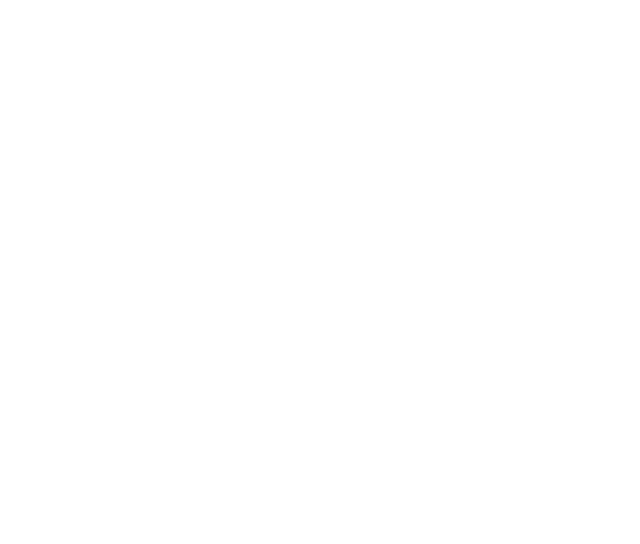
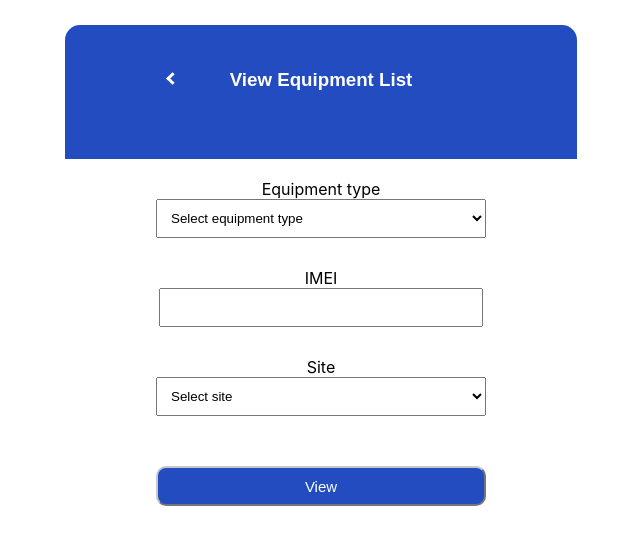
Before and after one commit to shp2018/SCEM, a React (Create React App) app in the folder SCEM Web/: page /viewEquipmentList in a window 1280 px wide. Before the commit this address had no page. Shown: the top 544 px of the page, without its empty margins (319-959 px from the left). Built offline with nearby package versions, Linux system fonts and the light colour scheme.

Commit message:
view equipment list page

```diff
--- a/SCEM Web/src/App.js
+++ b/SCEM Web/src/App.js
@@ -26,6 +26,7 @@
 import EquipmentTypeCreate from "./routes/equipmentType-create";
 import EquipmentManagement from "./routes/equipmentManagement";
 import CreateEquipmentManagement from "./routes/createEquipmentManagement";
+import ViewEquipmentList from "./routes/viewEquipmentList";
 
 function App() {
     return (
@@ -56,6 +57,7 @@
                 <Route path={"/equipmentType/create"} element={<EquipmentTypeCreate/>}/>
                 <Route path={"/equipmentManagement"} element={<EquipmentManagement/>}/>
                 <Route path={"/equipmentManagement/create"} element={<CreateEquipmentManagement/>}/>
+                <Route path={"/viewEquipmentList"} element={<ViewEquipmentList/>}/>
             </Routes>
         </Router>
     );
--- /dev/null
+++ b/SCEM Web/src/css/viewEquipmentList.css
@@ -0,0 +1,95 @@
+
+#createEquipmentManagement-page {
+    text-align: center;
+}
+
+#createEquipmentManagement-backButton {
+    position: absolute;
+    left: calc(50% - 153px);
+    filter: invert(100%);
+    margin-top: 17px;
+}
+
+#createEquipmentManagement-header {
+    background-color: #224cbf;
+    margin-left: 30%;
+    margin-right: 30%;
+    padding-bottom: 50px;
+    padding-top: 25px;
+    border-top-left-radius: 15px;
+    border-top-right-radius: 15px;
+    margin-top: 25px;
+}
+
+#createEquipmentManagement-createEquipmentManagementText {
+    color: white;
+    font-family: Arial, Helvetica, sans-serif;
+}
+
+#createEquipmentManagement-subtitle {
+    text-align: center;
+    font-family: Arial, Helvetica, sans-serif;
+}
+
+#createEquipmentManagement-inputBoxes {
+    display: flex;
+    flex-direction: column;
+    align-items: center;
+    justify-content: center;
+  }
+
+
+  #createEquipmentManagement-Input {
+    width: 300px;
+    padding: 10px;
+    margin-bottom: 10px;
+  }
+
+
+
+#createEquipmentManagement-Label {
+    text-align:left;
+}
+
+
+#createEquipmentManagement-createEquipmentManagementbutton {
+    font-family: Arial, Helvetica, sans-serif;
+    font-size: 15px;
+    color: white;
+    width: 330px;
+    height: 40px;
+    margin-top: 20px;
+    border-radius: 10px;
+    background-color: #224cbf;
+    border-color: #c4c7cc;
+}
+
+#createEquipmentManagement-CheckImeiButton {
+    background-color: blue;
+    color: white;
+    padding: 10px 20px;
+    font-size: 16px;
+    border: none;
+    cursor: pointer;
+    margin-top: 10px;
+  }
+
+
+table {
+    margin: 0 auto;
+  }
+
+
+  table {
+    border-collapse: collapse;
+  }
+
+  th,
+  td {
+    border: 1px solid black;
+    padding: 8px;
+  }
+
+  th {
+    background-color: #5982d3;
+  }
--- a/SCEM Web/src/routes/createEquipmentManagement.js
+++ b/SCEM Web/src/routes/createEquipmentManagement.js
@@ -32,6 +32,9 @@
   const [capacity, setCapacity] = useState("");
   const [equipmentGroup, setEquipmentGroup] = useState("");
   const [equipmentGroupNames, setEquipmentGroupNames] = useState([]);
+  const [latitude, setLatitude] = useState([]);
+  const [longitude, setLongitude] = useState([]);
+  const [site, setSite] = useState([]);
 
   async function checkAuthState() {
     onAuthStateChanged(auth, async (user) => {
@@ -83,7 +86,10 @@
       equipmentType: equipmentType,
       weight: weight,
       capacity: capacity,
-      equipmentGroup :equipmentGroup
+      equipmentGroup :equipmentGroup,
+      latitude : latitude,
+      longitude : longitude,
+      site : site,
     };
 
     if (equipmentManagementData.exists()) {
@@ -291,6 +297,36 @@
               ))}
             </select>
             <br />
+
+            <label id="createEquipmentManagement-Label">Latitude</label>
+            <input
+              id="createEquipmentManagement-Input"
+              type="text"
+              onChange={(e) => {
+                setLatitude(e.target.value);
+              }}
+            ></input>
+            <br />
+
+            <label id="createEquipmentManagement-Label">Longitude</label>
+            <input
+              id="createEquipmentManagement-Input"
+              type="text"
+              onChange={(e) => {
+                setLongitude(e.target.value);
+              }}
+            ></input>
+            <br />
+
+            <label id="createEquipmentManagement-Label">Site</label>
+            <input
+              id="createEquipmentManagement-Input"
+              type="text"
+              onChange={(e) => {
+                setSite(e.target.value);
+              }}
+            ></input>
+            <br />
           </div>
         </div>
 
--- /dev/null
+++ b/SCEM Web/src/routes/viewEquipmentList.js
@@ -0,0 +1,144 @@
+import React, { useEffect, useState } from "react";
+import { auth, firestore } from "../firebase";
+import {
+  doc,
+  setDoc,
+  collection,
+  getDocs,
+  query,
+  where,
+  getDoc,
+  updateDoc,
+} from "firebase/firestore";
+import "../css/viewEquipmentList.css";
+import { onAuthStateChanged } from "firebase/auth";
+
+function ViewEquipmentList() {
+  const [equipmentType, setEquipmentType] = useState("");
+  const [imei, setImei] = useState("");
+  const [site, setSite] = useState("");
+  const [equipmentList, setEquipmentList] = useState([]);
+  const [showNoMatchingEquipments, setShowNoMatchingEquipments] = useState(false);
+
+  const handleSave = async (e) => {
+    e.preventDefault();
+    // Query the Firestore collection based on equipmentType, imei, and site
+    const q = query(
+      collection(firestore, "equipmentManagement"),
+      where("equipmentType", "==", equipmentType),
+      where("imei", "==", imei),
+      where("site", "==", site)
+    );
+
+    const querySnapshot = await getDocs(q);
+    const matchingDocuments = [];
+    querySnapshot.forEach((doc) => {
+      // Add each matching document to the array
+      matchingDocuments.push(doc.data());
+    });
+
+    // Update the state with the matching documents
+    setEquipmentList(matchingDocuments);
+    setShowNoMatchingEquipments(matchingDocuments.length === 0);
+  };
+
+  return (
+    <div id={"createEquipmentManagement-page"}>
+      <div id={"createEquipmentManagement-header"}>
+        <div id={"createEquipmentManagement-backButton"}>
+          <a href={"/"} className={"arrow left"}></a>
+        </div>
+        <div id={"createEquipmentManagement-createEquipmentManagementText"}>
+          <h3>View Equipment List</h3>
+        </div>
+      </div>
+      <br />
+      <form id="createEquipmentManagement-form" onSubmit={handleSave}>
+        <div>
+          <div id={"createEquipmentManagement-inputBoxes"}>
+            <label id="createEquipmentManagement-Label">Equipment type</label>
+            <select
+              id="createEquipmentManagement-Input"
+              style={{ width: "330px" }}
+              onChange={(e) => {
+                setEquipmentType(e.target.value);
+              }}
+            >
+              <option value="">Select equipment type</option>
+              <option value="Bulldozer">Bulldozer</option>
+              <option value="Type 2">Type 2</option>
+              <option value="GPS">GPS</option>
+              <option value="Crane">Crane</option>
+              {/* Add more options as needed */}
+            </select>
+            <br />
+
+            <label id="createEquipmentManagement-Label">IMEI</label>
+            <input
+              id="createEquipmentManagement-Input"
+              type="text"
+              onChange={(e) => {
+                setImei(e.target.value);
+              }}
+            />
+            <br />
+
+            <label id="createEquipmentManagement-Label">Site</label>
+            <select
+              id="createEquipmentManagement-Input"
+              style={{ width: "330px" }}
+              onChange={(e) => {
+                setSite(e.target.value);
+              }}
+            >
+              <option value="">Select site</option>
+              <option value="NY">NY</option>
+              <option value="Site 2">Site 2</option>
+              <option value="Site 3">Site 3</option>
+              {/* Add more options as needed */}
+            </select>
+            <br />
+
+            <button id="createEquipmentManagement-createEquipmentManagementbutton" type="submit">View</button>
+          </div>
+        </div>
+      </form>
+
+      {showNoMatchingEquipments && (
+        <div className="system-message">No matching equipments found. Please check the inputs again.</div>
+      )}
+
+      {equipmentList.length > 0 && (
+        <div>
+          <h4>Matching Equipment List</h4>
+          <table>
+            <thead>
+              <tr>
+                <th>#</th>
+                <th>Site</th>
+                <th>Lat</th>
+                <th>Lon</th>
+                <th>Date</th>
+                {/* Add more table headers as needed */}
+              </tr>
+            </thead>
+            <tbody>
+              {equipmentList.map((equipment, index) => (
+                <tr key={equipment.id}>
+                  <td>{index + 1}</td>
+                  <td>{equipment.site}</td>
+                  <td>{equipment.latitude}</td>
+                  <td>{equipment.longitude}</td>
+                  <td>{equipment.plateDate}</td>
+                  {/* Add more table cells for additional fields */}
+                </tr>
+              ))}
+            </tbody>
+          </table>
+        </div>
+      )}
+    </div>
+  );
+}
+
+export default ViewEquipmentList;
```
